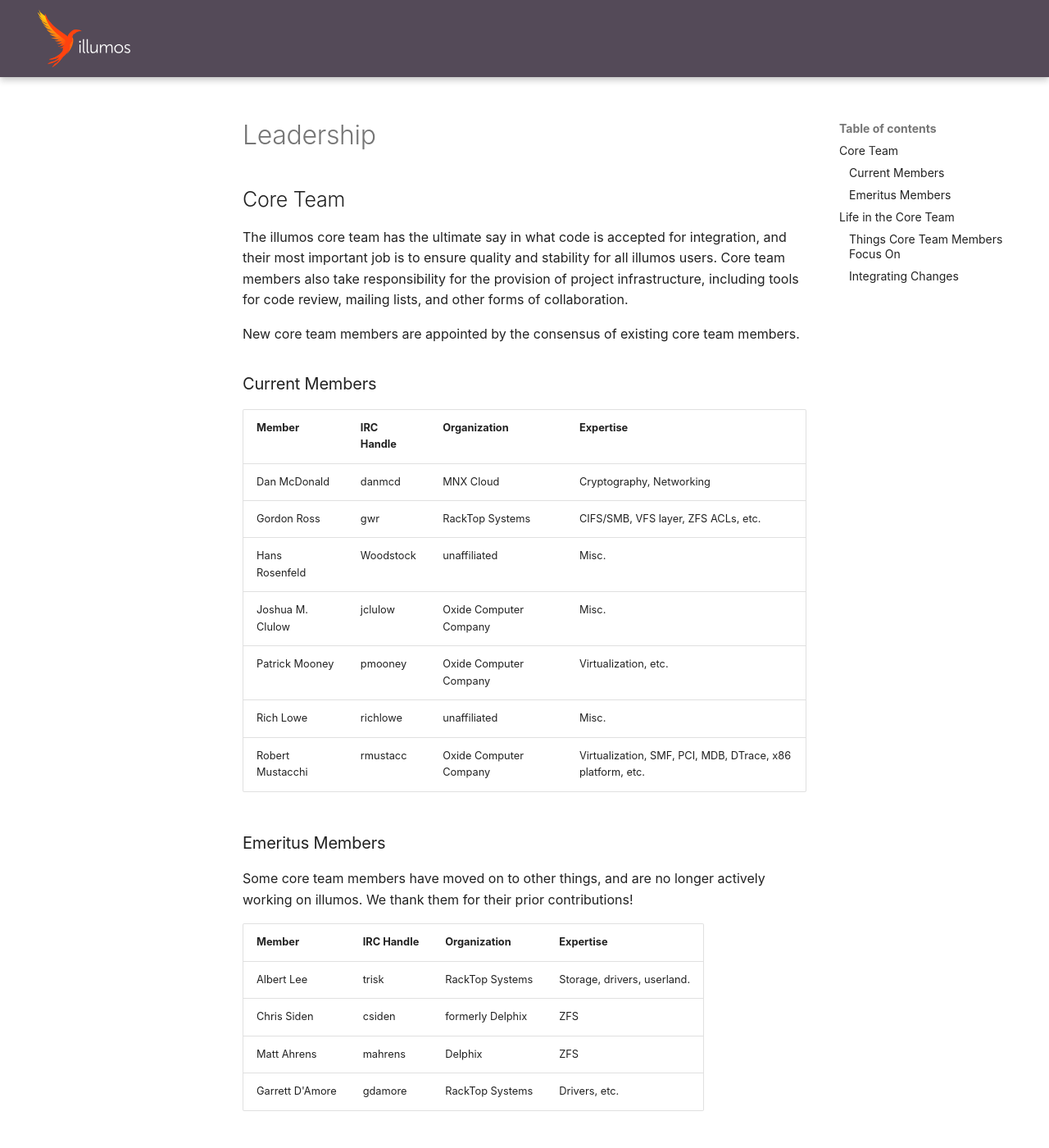
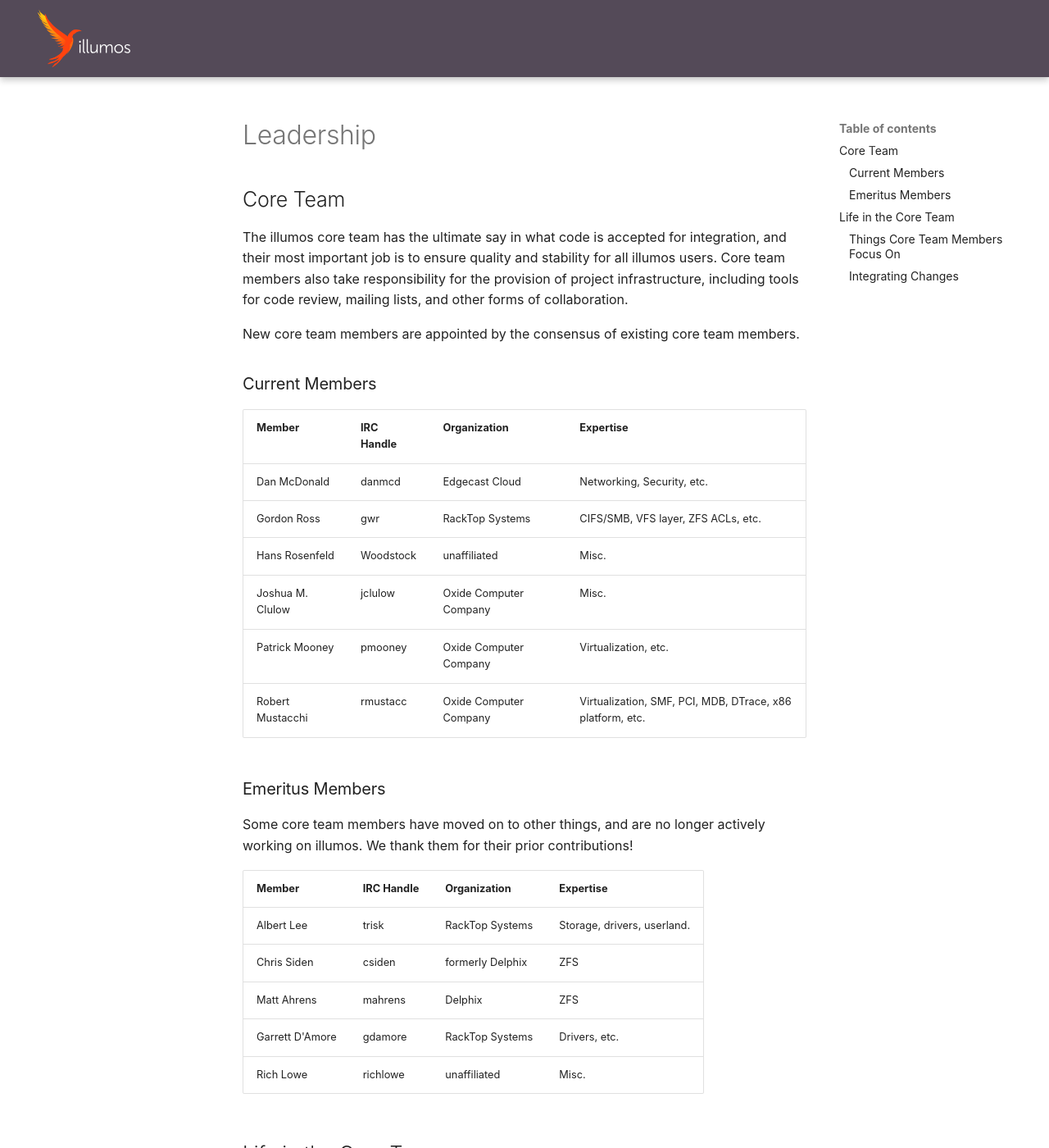
Before and after one commit to illumos/docs, an MkDocs documentation site: the page built from docs/about/leadership.md, in a window 1280 px wide and 1400 px high. Shown: the whole window at 82% size. Built offline with MkDocs 1.6.1 and Material for MkDocs 9.7.7, drawn with Linux system fonts in a browser that asks for light colours.

Commit message:
MNX now part of Edgecast

```diff
--- a/docs/about/leadership.md
+++ b/docs/about/leadership.md
@@ -15,12 +15,11 @@
 
 | Member            | IRC Handle | Organization           | Expertise |
 | ----------------- | ---------- | ---------------------- | --------- |
-| Dan McDonald      | danmcd     | MNX Cloud              | Cryptography, Networking |
+| Dan McDonald      | danmcd     | Edgecast Cloud         | Networking, Security, etc. |
 | Gordon Ross       | gwr        | RackTop Systems        | CIFS/SMB, VFS layer, ZFS ACLs, etc. |
 | Hans Rosenfeld    | Woodstock  | unaffiliated           | Misc. |
 | Joshua M. Clulow  | jclulow    | Oxide Computer Company | Misc. |
 | Patrick Mooney    | pmooney    | Oxide Computer Company | Virtualization, etc. |
-| Rich Lowe         | richlowe   | unaffiliated           | Misc. |
 | Robert Mustacchi  | rmustacc   | Oxide Computer Company | Virtualization, SMF, PCI, MDB, DTrace, x86 platform, etc. |
 
 ### Emeritus Members
```
Also changed, not shown: other parts of docs/about/leadership.md (+1 -0 lines), docs/about/distro.md (+1 -1 lines), docs/about/who.md (+1 -0 lines).
